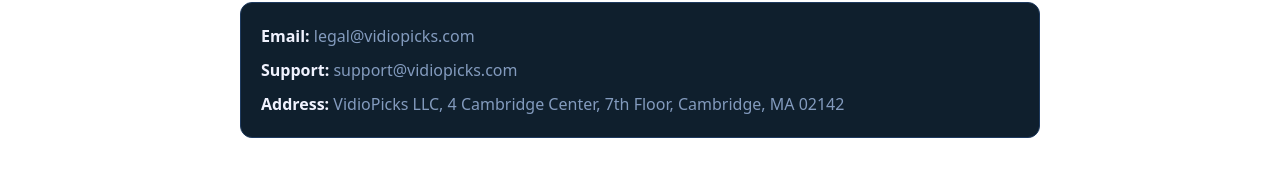
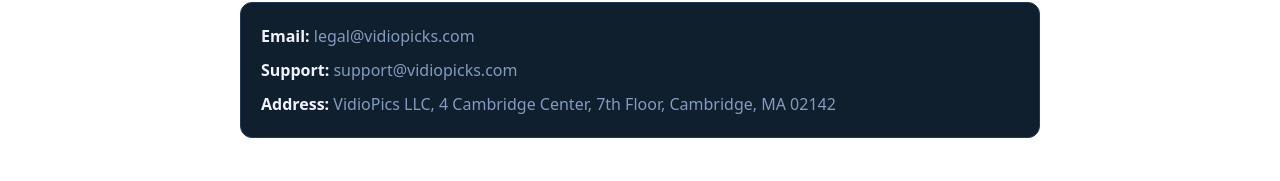
Before and after one commit to edi-picks-network/vidiopicks, a Next.js app: page /terms in a window 1280 px wide. Shown: the part 3132-3313 px from the top of the page. Built offline with nearby package versions, Linux system fonts and the light colour scheme.

Commit message:
hotfix: fix old brand name 'VidioPicks LLC' -> 'VidioPics LLC' in terms page

```diff
--- a/app/terms/page.tsx
+++ b/app/terms/page.tsx
@@ -195,7 +195,7 @@
             <div className="mt-4 p-5 bg-[#0F1F2D] border border-[#1E3A5F] rounded-xl">
               <p className="mb-2"><strong className="text-[#F0F2FE]">Email:</strong> legal@vidiopicks.com</p>
               <p className="mb-2"><strong className="text-[#F0F2FE]">Support:</strong> support@vidiopicks.com</p>
-              <p><strong className="text-[#F0F2FE]">Address:</strong> VidioPicks LLC, 4 Cambridge Center, 7th Floor, Cambridge, MA 02142</p>
+              <p><strong className="text-[#F0F2FE]">Address:</strong> VidioPics LLC, 4 Cambridge Center, 7th Floor, Cambridge, MA 02142</p>
             </div>
           </section>
         </div>
```
